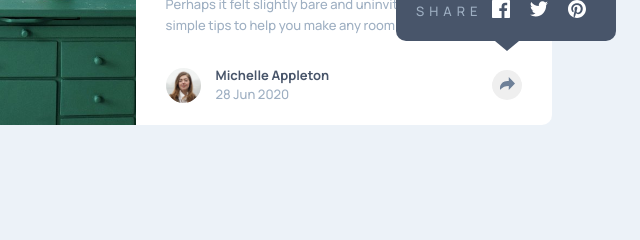
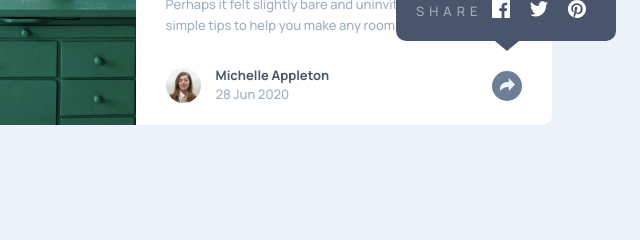
Before and after one commit to josno/article-preview-component-master, a plain HTML site: page index.html in a window 1280 px wide. Both pictures are taken after a click on the button 945 px from the left and 511 px from the top of the page. Shown: the part 427-667 px from the top of the page, 438-1078 px from the left. Drawn offline with nearby package versions, Linux system fonts and the light colour scheme.

Commit message:
Fix button

```diff
--- a/index.html
+++ b/index.html
@@ -7,7 +7,8 @@
   <!-- displays site properly based on user's device -->
   <link rel="stylesheet" href="./styles.css">
   <link rel="icon" type="image/png" sizes="32x32" href="./images/favicon-32x32.png">
-  <script src="https://ajax.googleapis.com/ajax/libs/jquery/3.5.1/jquery.min.js"></script>
+
+
   <title>Frontend Mentor | Article preview component</title>
 
 </head>
@@ -48,7 +49,7 @@
             </svg>
           </button>
         </div>
-        <div class='share-details flex'>
+        <div class='share-details'>
           <p>SHARE</p>
           <div class='icons'>
             <a>
@@ -75,5 +76,7 @@
     Coded by <a href="#">Your Name Here</a>.
   </section>
 </body>
+<script src="https://ajax.googleapis.com/ajax/libs/jquery/3.5.1/jquery.min.js"></script>
+<script src="index.js"></script>
 
 </html>
--- /dev/null
+++ b/index.js
@@ -0,0 +1,19 @@
+const btn = document.querySelector("button");
+const path = document.querySelector("path");
+
+setFlex = () => {
+	document.querySelector(".share-details").style.display === "" ||
+	document.querySelector(".share-details").style.display === "none"
+		? (document.querySelector(".share-details").style.display = "flex")
+		: (document.querySelector(".share-details").style.display = "none");
+};
+
+setColor = () => {
+	btn.classList.toggle("active-button-color");
+	path.classList.toggle("active-fill-color");
+};
+
+btn.addEventListener("click", (event) => {
+	setFlex();
+	setColor();
+});
--- a/styles.css
+++ b/styles.css
@@ -106,15 +106,23 @@ button {
 	border: none;
 	position: absolute;
 	right: 0px;
-	bottom: 15px;
+	bottom: 14px;
 	transition: 0.3s;
 	z-index: 99;
 }
 
 button:hover,
 a:hover {
-	opacity: 0.5;
+	transform: translateY(-1px);
 	cursor: pointer;
+}
+
+.active-button-color {
+	background-color: hsl(214, 17%, 51%);
+}
+
+.active-fill-color {
+	fill: hsl(210, 46%, 95%);
 }
 
 .share-details {
@@ -124,10 +132,10 @@ a:hover {
 	position: absolute;
 	width: 300px;
 	padding: 15px 20px;
-	display: flex;
+	display: none;
 	align-items: center;
 	-webkit-animation: fadeIn 700ms ease-in-out 1s both;
-	animation: fadeIn 700ms ease-in-out 1s both;
+	animation: fadeIn 500ms ease-in-out;
 }
 
 .share-details p {
```
